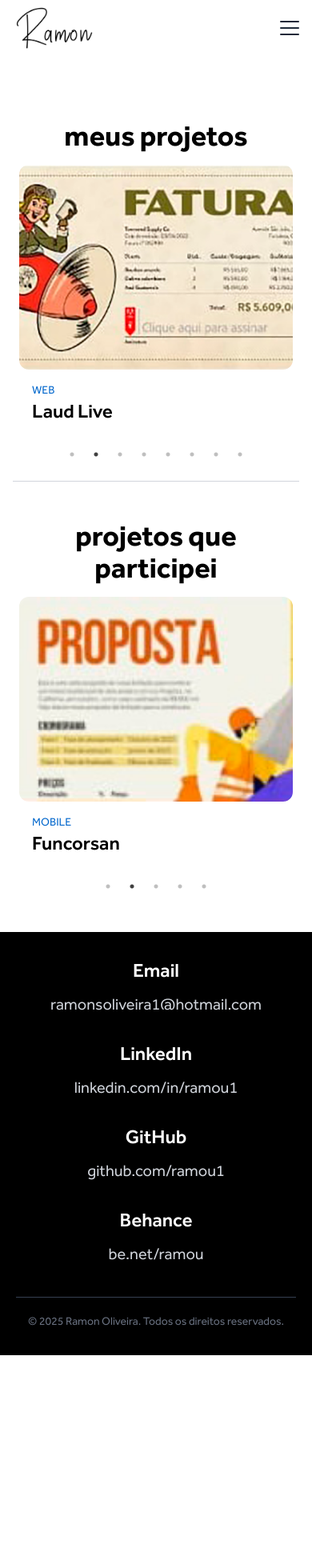
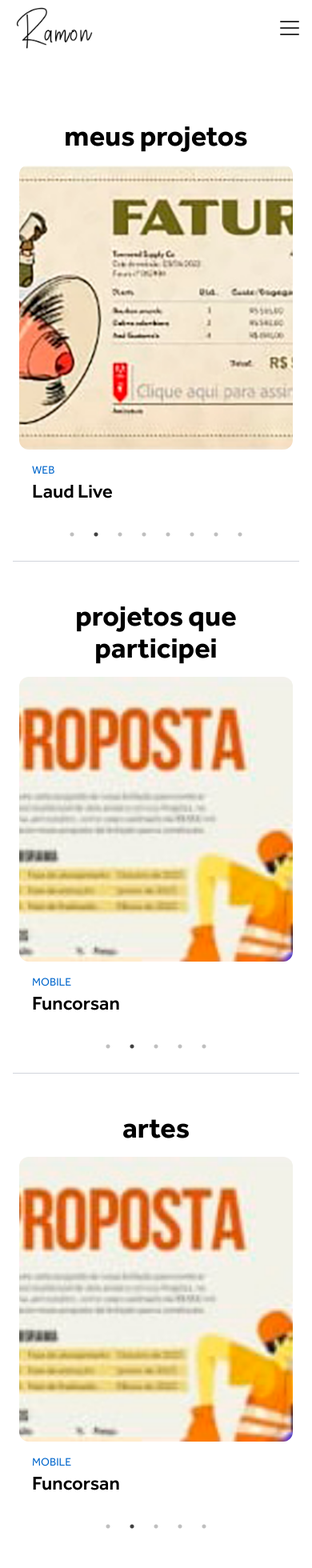
Before and after one commit to ramou1/portfolio, a Next.js app: page /pages/projects in a window 390 px wide. Shown: the top 1960 px of the page at 80% size. Before the commit the page ends 1694 px from the top, so only its background shows below. Built offline with nearby package versions, Linux system fonts and the light colour scheme.

Commit message:
fix: projects cards height, fix: hamburger icon and lateral menu color

```diff
--- a/src/app/components/Card/Card.tsx
+++ b/src/app/components/Card/Card.tsx
@@ -4,16 +4,17 @@ interface CardProps {
   image: string;
   title: string;
   category: string;
+  height?: string;
   onClick: () => void;
 }
 
-const Card = ({ image, title, category, onClick }: CardProps) => {
+const Card = ({ image, title, category, height = "356", onClick }: CardProps) => {
   return (
     <div
       className="overflow-hidden cursor-pointer transition-transform hover:scale-105"
       onClick={onClick}
     >
-      <div className="relative h-64 w-full">
+      <div className="relative w-full" style={{ height: `${height}px` }}>
         <Image
           src={image}
           alt={title}
--- a/src/app/components/Header/Header.tsx
+++ b/src/app/components/Header/Header.tsx
@@ -46,10 +46,33 @@ const Header = () => {
     setActionPending(null);
   };
 
+  // Fechar o menu ao clicar fora dele
+  useEffect(() => {
+    // Função genérica para lidar com cliques fora
+    const handleClickOutside = (event: Event) => {
+      const target = event.target as HTMLElement;
+      const nav = document.querySelector('nav');
+      const hamburger = document.querySelector('.hamburger-menu');
+
+      if (menuOpen && nav && !nav.contains(target) && hamburger && !hamburger.contains(target)) {
+        setMenuOpen(false);
+      }
+    };
+
+    // Adicionar os event listeners
+    document.addEventListener('mousedown', handleClickOutside);
+    document.addEventListener('touchstart', handleClickOutside);
+
+    // Limpar os event listeners
+    return () => {
+      document.removeEventListener('mousedown', handleClickOutside);
+      document.removeEventListener('touchstart', handleClickOutside);
+    };
+  }, [menuOpen]);
+
   return (
     <header
-      className={`w-full bg-[var(--background-color)] sticky top-0 z-50 transition-colors duration-300 ${
-        darkMode ? "dark-mode" : ""
+      className={`w-full bg-[var(--background-color)] sticky top-0 z-50 transition-colors duration-300 ${darkMode ? "dark-mode" : ""
         }`}
     >
       <div className="flex justify-between items-center px-4 md:px-8 max-w-6xl mx-auto h-[70px]">
@@ -65,62 +88,60 @@ const Header = () => {
           </Link>
         </div>
 
-        {/* Menu Hambúrguer para Mobile */}
-        <div className="block md:hidden cursor-pointer" onClick={toggleMenu}>
+        {/* Menu Hambúrguer para Mobile - Adicionado classe e melhorado contraste */}
+        <div className="block md:hidden cursor-pointer hamburger-menu" onClick={toggleMenu}>
           <div className="relative w-6 h-[18px]">
             <span
-              className={`block absolute h-[2px] w-full bg-gray-800 dark:bg-gray-100 rounded-sm opacity-100 left-0 transform transition-all duration-250 ${
-                menuOpen ? "top-[8px] rotate-[135deg]" : "top-0"
+              className={`block absolute h-[2px] w-full bg-gray-800 rounded-sm opacity-100 left-0 transform transition-all duration-250 ${menuOpen ? "top-[8px] rotate-[135deg]" : "top-0"
                 }`}
+              style={{ backgroundColor: '#333' }}
             ></span>
             <span
-              className={`block absolute h-[2px] w-full bg-gray-800 dark:bg-gray-100 rounded-sm opacity-100 left-0 transform transition-all duration-250 ${
-                menuOpen ? "opacity-0 -left-[60px]" : "top-[8px]"
+              className={`block absolute h-[2px] w-full bg-gray-800 rounded-sm opacity-100 left-0 transform transition-all duration-250 ${menuOpen ? "opacity-0 -left-[60px]" : "top-[8px]"
                 }`}
+              style={{ backgroundColor: '#333' }}
             ></span>
             <span
-              className={`block absolute h-[2px] w-full bg-gray-800 dark:bg-gray-100 rounded-sm opacity-100 left-0 transform transition-all duration-250 ${
-                menuOpen ? "top-[8px] -rotate-[135deg]" : "top-[16px]"
+              className={`block absolute h-[2px] w-full bg-gray-800 rounded-sm opacity-100 left-0 transform transition-all duration-250 ${menuOpen ? "top-[8px] -rotate-[135deg]" : "top-[16px]"
                 }`}
+              style={{ backgroundColor: '#333' }}
             ></span>
           </div>
         </div>
 
-        {/* Menu de Navegação */}
+        {/* Menu de Navegação - Ajustado para respeitar cores e melhorar tamanho de fonte */}
         <nav
-          className={`md:flex ${
-            menuOpen
-              ? "fixed top-0 right-0 w-[70%] max-w-[300px] h-screen bg-white dark:bg-gray-900 shadow-lg flex flex-col justify-center z-50"
+          className={`md:flex ${menuOpen
+              ? "fixed top-0 right-0 w-[70%] max-w-[300px] h-screen bg-[var(--background-color)] shadow-lg flex flex-col justify-center z-50"
               : "hidden md:flex"
             } ${menuOpen ? "transition-all duration-300" : ""}`}
         >
           <ul
-            className={`flex ${menuOpen ? "flex-col" : "flex-row"} ${
-              menuOpen ? "w-full" : ""
+            className={`flex ${menuOpen ? "flex-col" : "flex-row"} ${menuOpen ? "w-full" : ""
               } m-0 p-0 items-center`}
           >
-            <li className={`${menuOpen ? "my-6 text-center" : "ml-8"}`}>
+            <li className={`${menuOpen ? "my-8 text-center" : "ml-8"}`}>
               <Link
                 href="/pages/projects"
-                className="text-[var(--text-color)] hover:text-[var(--accent-color)] font-medium text-base transition-colors duration-300"
+                className="text-[var(--text-color)] hover:text-[var(--accent-color)] font-medium text-lg md:text-base transition-colors duration-300"
                 onClick={() => setMenuOpen(false)}
               >
                 projetos
               </Link>
             </li>
-            <li className={`${menuOpen ? "my-6 text-center" : "ml-8"}`}>
+            <li className={`${menuOpen ? "my-8 text-center" : "ml-8"}`}>
               <Link
                 href="/pages/about"
-                className="text-[var(--text-color)] hover:text-[var(--accent-color)] font-medium text-base transition-colors duration-300"
+                className="text-[var(--text-color)] hover:text-[var(--accent-color)] font-medium text-lg md:text-base transition-colors duration-300"
                 onClick={() => setMenuOpen(false)}
               >
                 sobre
               </Link>
             </li>
-            <li className={`${menuOpen ? "my-6 text-center" : "ml-8"}`}>
+            <li className={`${menuOpen ? "my-8 text-center" : "ml-8"}`}>
               <button
                 onClick={requestThemeChange}
-                className="border border-[var(--border-color)] px-4 py-2 rounded text-[var(--text-color)] text-sm hover:bg-[var(--hover-color)] transition-all duration-300"
+                className="border border-[var(--border-color)] px-4 py-2 rounded text-[var(--text-color)] text-lg md:text-sm hover:bg-[var(--hover-color)] transition-all duration-300"
               >
                 {darkMode ? "☀️ light mode" : "🌙 dark mode"}
               </button>
--- a/src/app/data.ts
+++ b/src/app/data.ts
@@ -155,3 +155,62 @@ export const participations = [
     ariaLabel: "Ver detalhes do Purificatta Adesão"
   }
 ];
+
+export const arts = [
+  {
+    id: 1,
+    title: "MeelNutri",
+    projectImage: "/images/portfolio01.png",
+    altText: "Interface do aplicativo MeelNutri mostrando planos alimentares e acompanhamento nutricional",
+    slideImage: "/images/slide01.png",
+    category: "Mobile",
+    description: "Aplicativo para acompanhamento nutricional, criação de planos alimentares e monitoramento de refeições.",
+    externalLink: "https://play.google.com/store/apps/details?id=br.com.meelnutri",
+    link: "/meelnutri",
+    ariaLabel: "Ver detalhes do MeelNutri"
+  },
+  {
+    id: 2,
+    title: "Funcorsan",
+    projectImage: "/images/portfolio06.png",
+    altText: "Interface do aplicativo Funcorsan exibindo serviços e informações para associados",
+    category: "Mobile",
+    description: "Aplicativo para associados da Funcorsan, oferecendo acesso a serviços, documentos e informações.",
+    externalLink: "https://play.google.com/store/apps/details?id=br.com.funcorsan",
+    link: "/funcorsan",
+    ariaLabel: "Ver detalhes do Funcorsan"
+  },
+  {
+    id: 3,
+    title: "Laudelina",
+    projectImage: "/images/portfolio06.png",
+    altText: "Interface do aplicativo Laudelina exibindo informações e suporte para trabalhadoras domésticas",
+    category: "Mobile",
+    description: "Aplicativo voltado para trabalhadoras domésticas, oferecendo informações sobre direitos, benefícios e suporte.",
+    externalLink: "https://play.google.com/store/search?q=laudelina&c=apps",
+    link: "/laudelina",
+    ariaLabel: "Ver detalhes do Laudelina"
+  },
+  {
+    id: 4,
+    title: "Purificatta",
+    projectImage: "/images/portfolio06.png",
+    altText: "Interface do aplicativo Purificatta exibindo gerenciamento de assinaturas de purificadores de água",
+    category: "Mobile",
+    description: "Aplicativo para clientes da Purificatta, permitindo gerenciamento de planos e acompanhamento de serviços.",
+    externalLink: "https://play.google.com/store/apps/details?id=br.com.purificatta.app",
+    link: "/purificatta",
+    ariaLabel: "Ver detalhes do Purificatta"
+  },
+  {
+    id: 5,
+    title: "Purificatta Adesão",
+    projectImage: "/images/portfolio06.png",
+    altText: "Interface do aplicativo Purificatta Adesão exibindo opções de assinatura para purificadores de água",
+    category: "Mobile",
+    description: "Aplicativo para adesão e gerenciamento de planos da Purificatta, facilitando a assinatura e suporte.",
+    externalLink: "https://play.google.com/store/apps/details?id=br.com.purificatta.adesao",
+    link: "/purificatta-adesao",
+    ariaLabel: "Ver detalhes do Purificatta Adesão"
+  }
+];
--- a/src/app/layout.tsx
+++ b/src/app/layout.tsx
@@ -4,8 +4,8 @@ import Header from "./components/Header/Header";
 import Footer from "./components/Footer/Footer";
 
 export const metadata: Metadata = {
-  title: "Meu Portfolio",
-  description: "Portfolio de projetos e trabalhos",
+  title: "meu portfolio - ramon oliveira",
+  description: "portfolio de projetos e trabalhos",
 };
 
 export default function RootLayout({
--- a/src/app/pages/projects/page.tsx
+++ b/src/app/pages/projects/page.tsx
@@ -2,7 +2,7 @@
 
 import React from "react";
 import dynamic from "next/dynamic";
-import { projects, participations } from "@/app/data";
+import { projects, participations, arts } from "@/app/data";
 import Card from "@/app/components/Card/Card";
 
 // Importando o Slider dinamicamente para evitar problemas de SSR
@@ -59,7 +59,7 @@ export default function Projects() {
                 image={project.projectImage}
                 title={project.title}
                 category={project.category}
-                onClick={() => console.log(`Projeto ${project.title} clicado!`)}
+                onClick={() => console.log(`projeto ${project.title} clicado!`)}
               />
             </div>
           ))}
@@ -77,7 +77,25 @@ export default function Projects() {
                 image={project.projectImage}
                 title={project.title}
                 category={project.category}
-                onClick={() => console.log(`Projeto ${project.title} clicado!`)}
+                onClick={() => console.log(`projeto ${project.title} clicado!`)}
+              />
+            </div>
+          ))}
+        </Slider>
+      </div>
+
+      <hr className="mt-12 mb-12 border-gray-300" />
+
+      <h1 className="text-center text-4xl font-bold mb-4">artes</h1>
+      <div className="relative mb-10">
+        <Slider {...settings}>
+          {arts.map((project, index) => (
+            <div className="px-2" key={index}>
+              <Card
+                image={project.projectImage}
+                title={project.title}
+                category={project.category}
+                onClick={() => console.log(`projeto ${project.title} clicado!`)}
               />
             </div>
           ))}
```
Also changed, not shown: src/app/pages/home/page.tsx (+6 -7 lines). Lines whose indentation alone changed are shown as unchanged.
